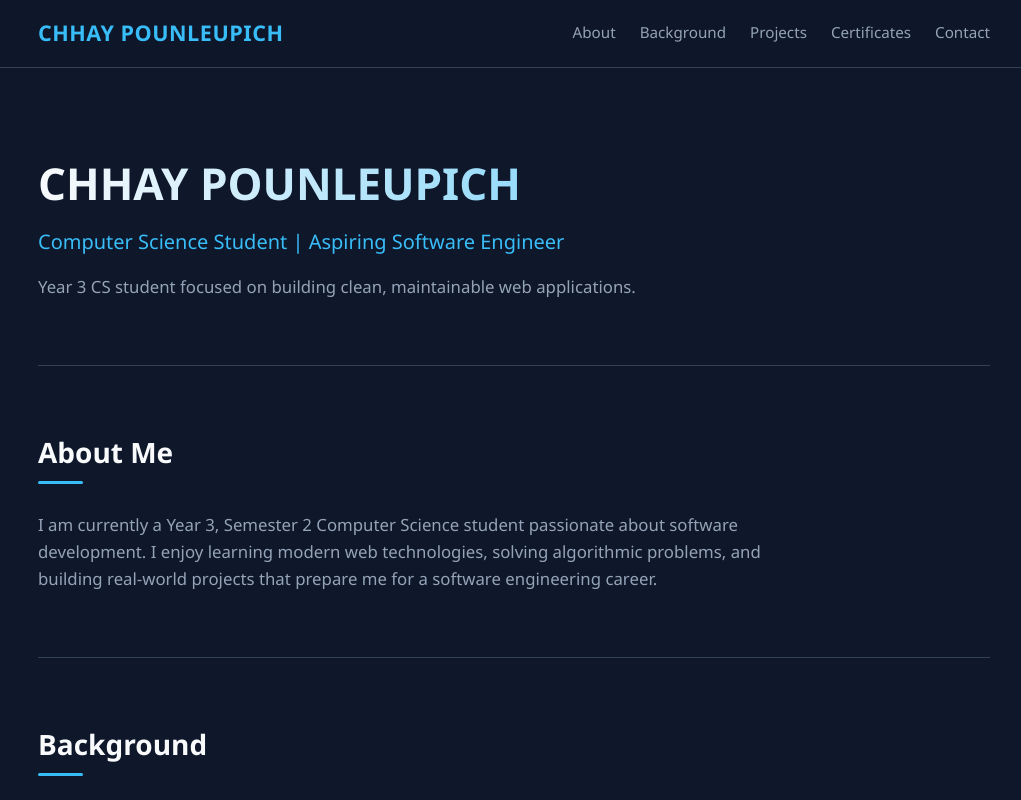
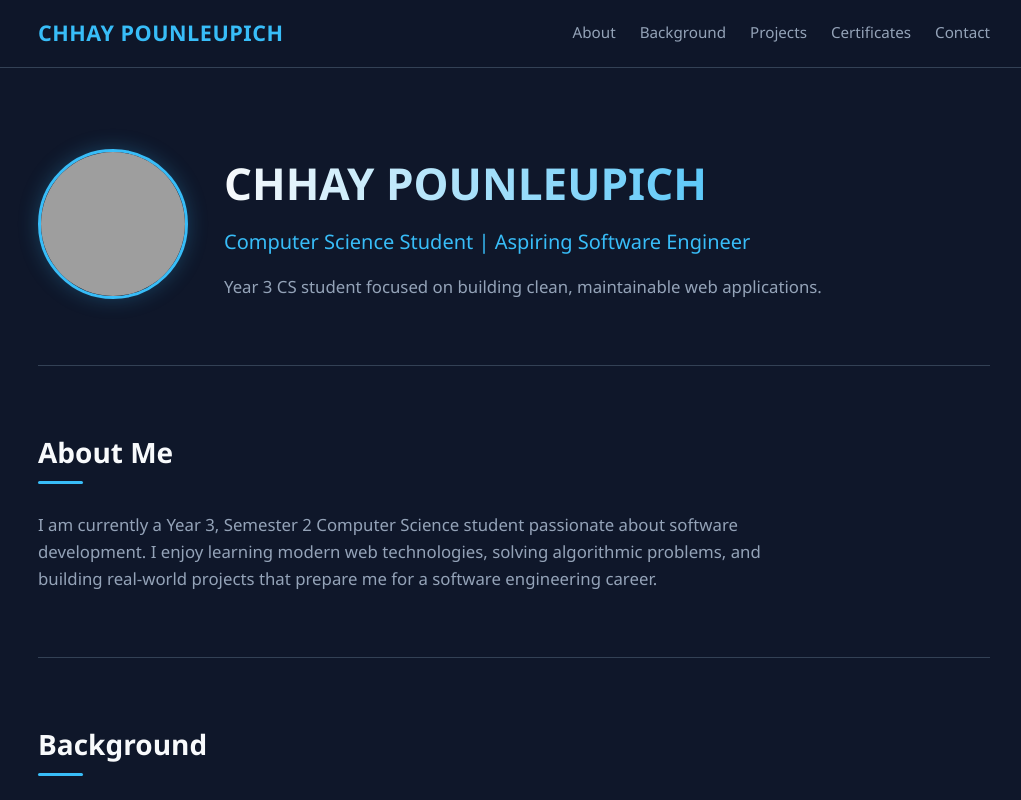
Before and after one commit to Pich-Chhay/my-portfolio, a plain HTML site: page index.html in a window 1280 px wide. Shown: the top 800 px of the page, without its empty margins (126-1147 px from the left). Drawn offline with Linux system fonts and the light colour scheme; grey boxes are pictures that could not be loaded.

Commit message:
feat: add profile picture and complete contact links

```diff
--- a/css/style.css
+++ b/css/style.css
@@ -106,6 +106,23 @@ body {
   color: var(--text-secondary);
   max-width: 650px;
   font-size: 1.05rem;
+}
+
+.hero-content {
+  display: flex;
+  align-items: center;
+  gap: 2.25rem;
+}
+
+.avatar {
+  width: 150px;
+  height: 150px;
+  border-radius: 50%;
+  object-fit: cover;
+  object-position: center 20%;
+  border: 3px solid var(--accent);
+  box-shadow: 0 0 20px rgba(56, 189, 248, 0.25);
+  flex-shrink: 0;
 }
 
 /* General Sections */
@@ -293,6 +310,10 @@ body {
 
 /* Mobile Responsive */
 @media (max-width: 600px) {
+  .hero-content {
+    flex-direction: column;
+    text-align: center;
+  }
   .hero-section h1 {
     font-size: 2.1rem;
   }
--- a/data/portfolio.json
+++ b/data/portfolio.json
@@ -2,6 +2,7 @@
   "profile": {
     "name": "CHHAY POUNLEUPICH",
     "role": "Computer Science Student | Aspiring Software Engineer",
+    "avatar": "assets/images/pich_portfolio.jpg",
     "bio": "Year 3 CS student focused on building clean, maintainable web applications.",
     "about": "I am currently a Year 3, Semester 2 Computer Science student passionate about software development. I enjoy learning modern web technologies, solving algorithmic problems, and building real-world projects that prepare me for a software engineering career.",
     "github": "https://github.com/Pich-Chhay",
--- a/index.html
+++ b/index.html
@@ -24,9 +24,14 @@
 
   <main class="container">
     <section id="hero" class="hero-section">
-      <h1 id="profile-name">Loading...</h1>
-      <p class="subtitle" id="profile-role"></p>
-      <p class="bio" id="profile-bio"></p>
+      <div class="hero-content">
+        <img id="profile-avatar" src="" alt="Profile Picture" class="avatar" style="display: none;" />
+        <div class="hero-text">
+          <h1 id="profile-name">Loading...</h1>
+          <p class="subtitle" id="profile-role"></p>
+          <p class="bio" id="profile-bio"></p>
+        </div>
+      </div>
     </section>
 
     <section id="about" class="section">
--- a/js/app.js
+++ b/js/app.js
@@ -28,6 +28,13 @@ function renderProfile(profile) {
   document.getElementById("profile-about").textContent = profile.about;
   document.getElementById("footer-name").textContent = profile.name;
   document.getElementById("year").textContent = new Date().getFullYear();
+
+  const avatarEl = document.getElementById("profile-avatar");
+  if (avatarEl && profile.avatar) {
+    avatarEl.src = profile.avatar;
+    avatarEl.alt = `${profile.name} profile picture`;
+    avatarEl.style.display = "block";
+  }
 
   const socialContainer = document.getElementById("social-links");
   let linksHTML = "";
```
Also changed, not shown: 1 other file.
